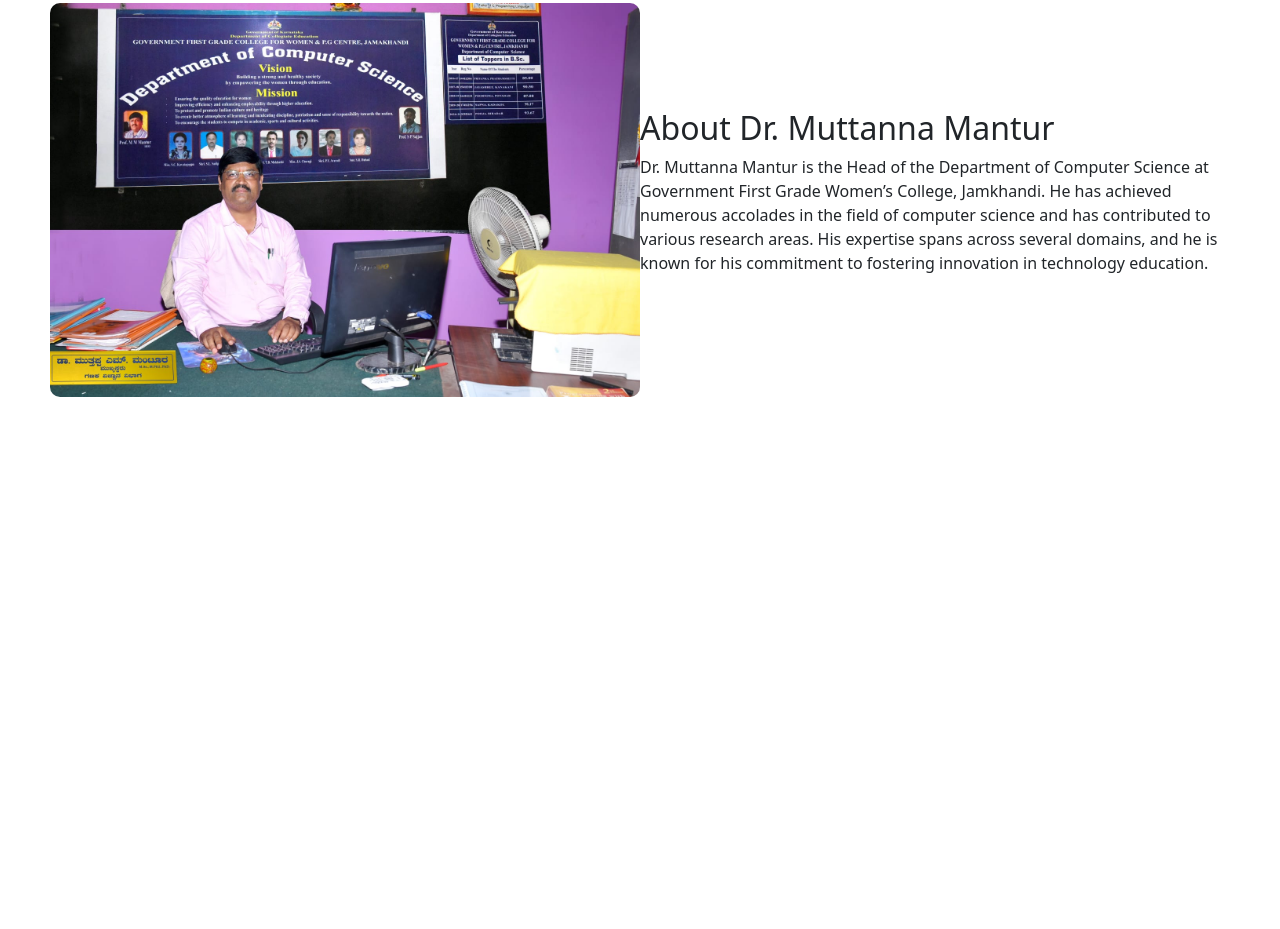
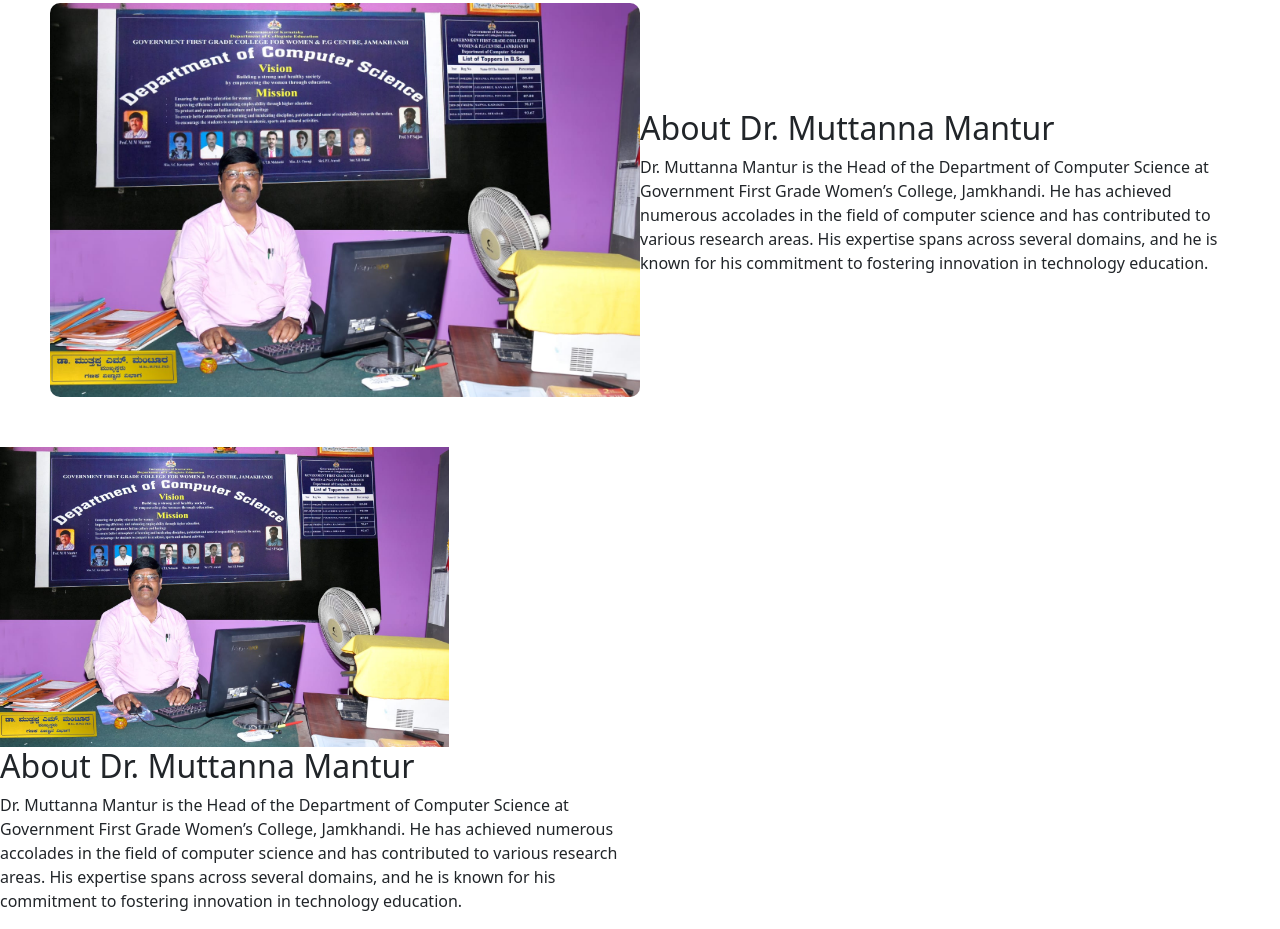
Before and after one commit to tukkusp/mantur, a plain HTML site: page index.html in a window 1280 px wide. Shown: the part 623-1552 px from the top of the page. Before the commit the page ends 1070 px from the top, so only its background shows below. Drawn offline with nearby package versions, Linux system fonts and the light colour scheme.

Commit message:
Update index.html
testing the code

```diff
--- a/index.html
+++ b/index.html
@@ -120,6 +120,18 @@
         </div>
     </section>
 
+    <div class="intro-image">
+            <img src="grid-img-1.jpg" alt="Dr. Muttanna Mantur" style="height:300px";>
+        </div>
+        <div class="intro-text">
+            <h2>About Dr. Muttanna Mantur</h2>
+            <p>
+                Dr. Muttanna Mantur is the Head of the Department of Computer Science at Government First Grade Women’s College, Jamkhandi.
+                He has achieved numerous accolades in the field of computer science and has contributed to various research areas.
+                His expertise spans across several domains, and he is known for his commitment to fostering innovation in technology education.
+            </p>
+        </div>
+
     <script src="https://cdn.jsdelivr.net/npm/bootstrap@5.3.0/dist/js/bootstrap.bundle.min.js"></script>
 </body>
 </html>
```
